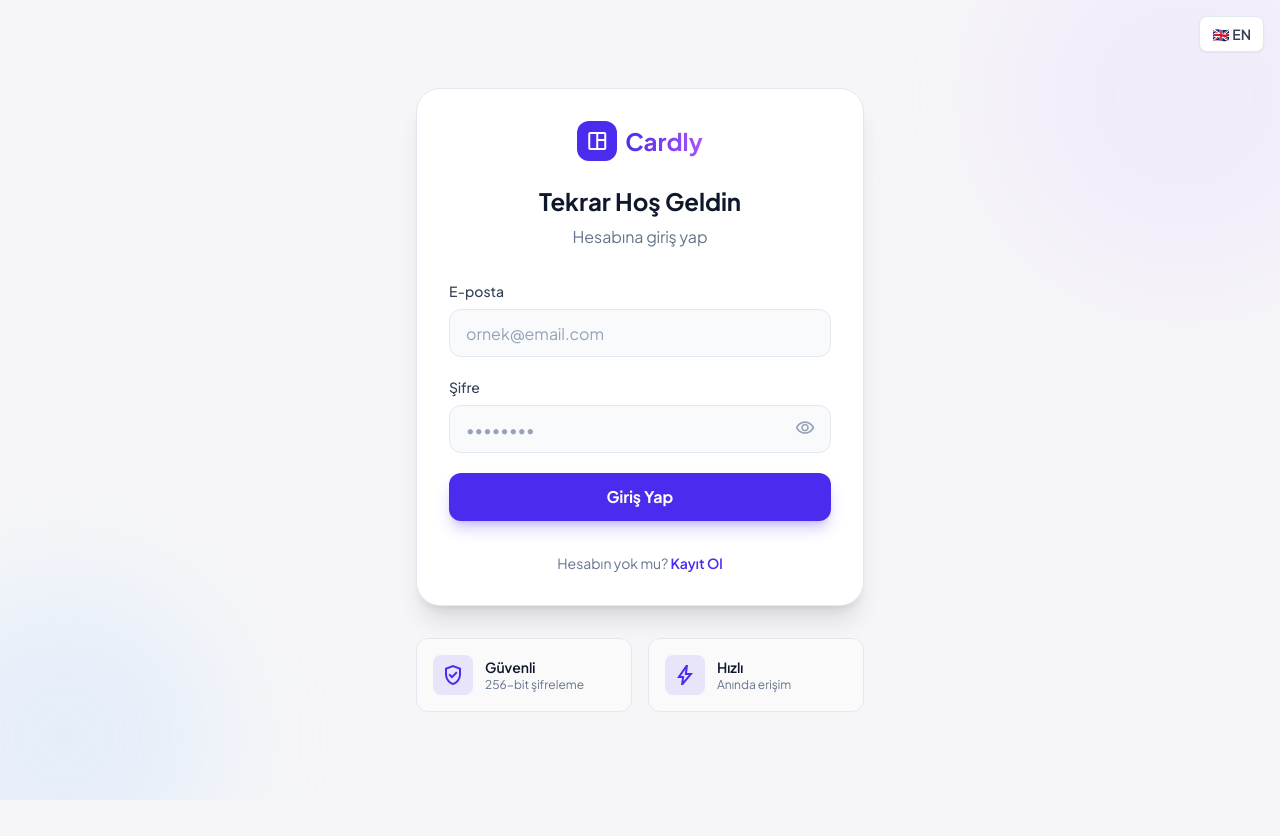
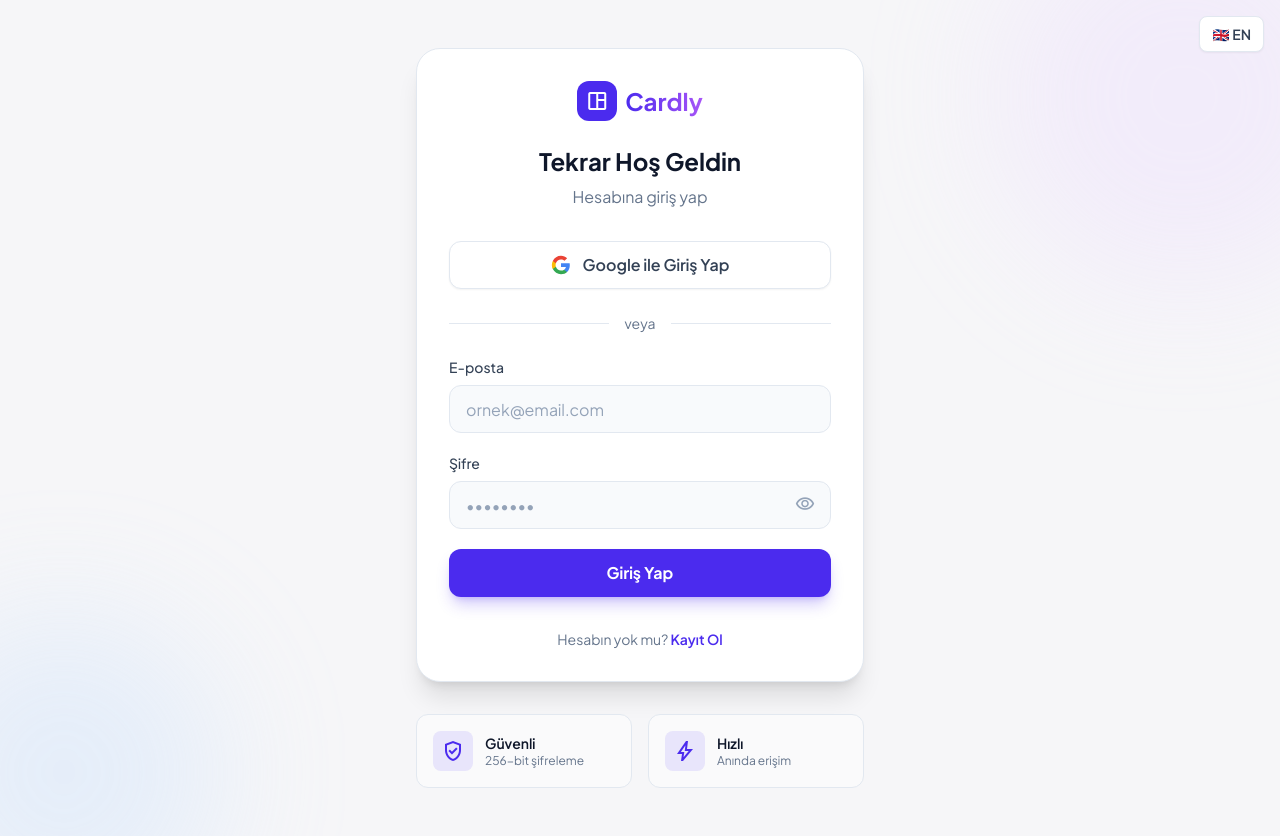
Before and after one commit to darkness-38/cardly, a React (Vite) app: page /login in a window 1280 px wide. Before the commit the page ends 800 px from the top, so only its background shows below. Built offline with nearby package versions, Linux system fonts and the light colour scheme; no server answers.

Commit message:
TETOOOOOOOOOOOOOOOOOOOOOOOOOOOOOOOOOOOOOOOOOOOOOOOOOOO

```diff
--- a/src/components/Login.jsx
+++ b/src/components/Login.jsx
@@ -9,8 +9,9 @@
     const [showPassword, setShowPassword] = useState(false);
     const [error, setError] = useState('');
     const [loading, setLoading] = useState(false);
+    const [googleLoading, setGoogleLoading] = useState(false);
 
-    const { login } = useAuth();
+    const { login, loginWithGoogle } = useAuth();
     const { t, language, toggleLanguage } = useLanguage();
     const navigate = useNavigate();
 
@@ -26,6 +27,20 @@
             setError(err.message);
         } finally {
             setLoading(false);
+        }
+    };
+
+    const handleGoogleLogin = async () => {
+        setError('');
+        setGoogleLoading(true);
+
+        try {
+            await loginWithGoogle();
+            navigate('/dashboard');
+        } catch (err) {
+            setError(err.message);
+        } finally {
+            setGoogleLoading(false);
         }
     };
 
@@ -65,6 +80,39 @@
                             {error}
                         </div>
                     )}
+
+                    {/* Google Sign In */}
+                    <button
+                        onClick={handleGoogleLogin}
+                        disabled={googleLoading || loading}
+                        className="w-full h-12 rounded-xl bg-white dark:bg-slate-700 border border-slate-200 dark:border-slate-600 text-slate-700 dark:text-white font-semibold shadow-sm hover:bg-slate-50 dark:hover:bg-slate-600 transition-all hover:-translate-y-0.5 disabled:opacity-50 disabled:cursor-not-allowed disabled:translate-y-0 flex items-center justify-center gap-3 mb-6"
+                    >
+                        {googleLoading ? (
+                            <div className="w-5 h-5 border-2 border-slate-300 border-t-slate-600 rounded-full animate-spin"></div>
+                        ) : (
+                            <>
+                                <svg className="w-5 h-5" viewBox="0 0 24 24">
+                                    <path fill="#4285F4" d="M22.56 12.25c0-.78-.07-1.53-.2-2.25H12v4.26h5.92c-.26 1.37-1.04 2.53-2.21 3.31v2.77h3.57c2.08-1.92 3.28-4.74 3.28-8.09z" />
+                                    <path fill="#34A853" d="M12 23c2.97 0 5.46-.98 7.28-2.66l-3.57-2.77c-.98.66-2.23 1.06-3.71 1.06-2.86 0-5.29-1.93-6.16-4.53H2.18v2.84C3.99 20.53 7.7 23 12 23z" />
+                                    <path fill="#FBBC05" d="M5.84 14.09c-.22-.66-.35-1.36-.35-2.09s.13-1.43.35-2.09V7.07H2.18C1.43 8.55 1 10.22 1 12s.43 3.45 1.18 4.93l2.85-2.22.81-.62z" />
+                                    <path fill="#EA4335" d="M12 5.38c1.62 0 3.06.56 4.21 1.64l3.15-3.15C17.45 2.09 14.97 1 12 1 7.7 1 3.99 3.47 2.18 7.07l3.66 2.84c.87-2.6 3.3-4.53 6.16-4.53z" />
+                                </svg>
+                                {language === 'tr' ? 'Google ile Giriş Yap' : 'Sign in with Google'}
+                            </>
+                        )}
+                    </button>
+
+                    {/* Divider */}
+                    <div className="relative mb-6">
+                        <div className="absolute inset-0 flex items-center">
+                            <div className="w-full border-t border-slate-200 dark:border-slate-700"></div>
+                        </div>
+                        <div className="relative flex justify-center text-sm">
+                            <span className="px-4 bg-white dark:bg-slate-800 text-slate-500 dark:text-slate-400">
+                                {language === 'tr' ? 'veya' : 'or'}
+                            </span>
+                        </div>
+                    </div>
 
                     {/* Form */}
                     <form onSubmit={handleSubmit} className="space-y-5">
@@ -112,7 +160,7 @@
 
                         <button
                             type="submit"
-                            disabled={loading}
+                            disabled={loading || googleLoading}
                             className="w-full h-12 rounded-xl bg-primary text-white font-bold shadow-lg shadow-primary/25 hover:bg-primary/90 hover:shadow-primary/40 transition-all hover:-translate-y-0.5 disabled:opacity-50 disabled:cursor-not-allowed disabled:translate-y-0 flex items-center justify-center"
                         >
                             {loading ? (
--- a/src/components/Register.jsx
+++ b/src/components/Register.jsx
@@ -11,8 +11,9 @@
     const [showPassword, setShowPassword] = useState(false);
     const [error, setError] = useState('');
     const [loading, setLoading] = useState(false);
+    const [googleLoading, setGoogleLoading] = useState(false);
 
-    const { register } = useAuth();
+    const { register, loginWithGoogle } = useAuth();
     const { t, language, toggleLanguage } = useLanguage();
     const navigate = useNavigate();
 
@@ -39,6 +40,20 @@
             setError(err.message);
         } finally {
             setLoading(false);
+        }
+    };
+
+    const handleGoogleLogin = async () => {
+        setError('');
+        setGoogleLoading(true);
+
+        try {
+            await loginWithGoogle();
+            navigate('/dashboard');
+        } catch (err) {
+            setError(err.message);
+        } finally {
+            setGoogleLoading(false);
         }
     };
 
@@ -78,6 +93,39 @@
                             {error}
                         </div>
                     )}
+
+                    {/* Google Sign In */}
+                    <button
+                        onClick={handleGoogleLogin}
+                        disabled={googleLoading || loading}
+                        className="w-full h-12 rounded-xl bg-white dark:bg-slate-700 border border-slate-200 dark:border-slate-600 text-slate-700 dark:text-white font-semibold shadow-sm hover:bg-slate-50 dark:hover:bg-slate-600 transition-all hover:-translate-y-0.5 disabled:opacity-50 disabled:cursor-not-allowed disabled:translate-y-0 flex items-center justify-center gap-3 mb-6"
+                    >
+                        {googleLoading ? (
+                            <div className="w-5 h-5 border-2 border-slate-300 border-t-slate-600 rounded-full animate-spin"></div>
+                        ) : (
+                            <>
+                                <svg className="w-5 h-5" viewBox="0 0 24 24">
+                                    <path fill="#4285F4" d="M22.56 12.25c0-.78-.07-1.53-.2-2.25H12v4.26h5.92c-.26 1.37-1.04 2.53-2.21 3.31v2.77h3.57c2.08-1.92 3.28-4.74 3.28-8.09z" />
+                                    <path fill="#34A853" d="M12 23c2.97 0 5.46-.98 7.28-2.66l-3.57-2.77c-.98.66-2.23 1.06-3.71 1.06-2.86 0-5.29-1.93-6.16-4.53H2.18v2.84C3.99 20.53 7.7 23 12 23z" />
+                                    <path fill="#FBBC05" d="M5.84 14.09c-.22-.66-.35-1.36-.35-2.09s.13-1.43.35-2.09V7.07H2.18C1.43 8.55 1 10.22 1 12s.43 3.45 1.18 4.93l2.85-2.22.81-.62z" />
+                                    <path fill="#EA4335" d="M12 5.38c1.62 0 3.06.56 4.21 1.64l3.15-3.15C17.45 2.09 14.97 1 12 1 7.7 1 3.99 3.47 2.18 7.07l3.66 2.84c.87-2.6 3.3-4.53 6.16-4.53z" />
+                                </svg>
+                                {language === 'tr' ? 'Google ile Kayıt Ol' : 'Sign up with Google'}
+                            </>
+                        )}
+                    </button>
+
+                    {/* Divider */}
+                    <div className="relative mb-6">
+                        <div className="absolute inset-0 flex items-center">
+                            <div className="w-full border-t border-slate-200 dark:border-slate-700"></div>
+                        </div>
+                        <div className="relative flex justify-center text-sm">
+                            <span className="px-4 bg-white dark:bg-slate-800 text-slate-500 dark:text-slate-400">
+                                {language === 'tr' ? 'veya' : 'or'}
+                            </span>
+                        </div>
+                    </div>
 
                     {/* Form */}
                     <form onSubmit={handleSubmit} className="space-y-5">
@@ -155,7 +203,7 @@
 
                         <button
                             type="submit"
-                            disabled={loading}
+                            disabled={loading || googleLoading}
                             className="w-full h-12 rounded-xl bg-primary text-white font-bold shadow-lg shadow-primary/25 hover:bg-primary/90 hover:shadow-primary/40 transition-all hover:-translate-y-0.5 disabled:opacity-50 disabled:cursor-not-allowed disabled:translate-y-0 flex items-center justify-center"
                         >
                             {loading ? (
--- a/src/context/AuthContext.jsx
+++ b/src/context/AuthContext.jsx
@@ -4,12 +4,15 @@
     signInWithEmailAndPassword,
     signOut,
     onAuthStateChanged,
-    updateProfile as firebaseUpdateProfile
+    updateProfile as firebaseUpdateProfile,
+    GoogleAuthProvider,
+    signInWithPopup
 } from 'firebase/auth';
 import { doc, setDoc, getDoc, updateDoc } from 'firebase/firestore';
 import { auth, db } from '../firebase';
 
 const AuthContext = createContext(null);
+const googleProvider = new GoogleAuthProvider();
 
 export function AuthProvider({ children }) {
     const [user, setUser] = useState(null);
@@ -93,6 +96,39 @@
         }
     };
 
+    const loginWithGoogle = async () => {
+        try {
+            const result = await signInWithPopup(auth, googleProvider);
+            const firebaseUser = result.user;
+
+            // Check if user document exists, if not create it
+            const userDocRef = doc(db, 'users', firebaseUser.uid);
+            const userDoc = await getDoc(userDocRef);
+
+            if (!userDoc.exists()) {
+                await setDoc(userDocRef, {
+                    name: firebaseUser.displayName || '',
+                    email: firebaseUser.email,
+                    bio: '',
+                    avatar: firebaseUser.photoURL || '',
+                    location: '',
+                    website: '',
+                    createdAt: new Date().toISOString()
+                });
+            }
+
+            return firebaseUser;
+        } catch (error) {
+            let message = 'Google ile giriş sırasında bir hata oluştu';
+            if (error.code === 'auth/popup-closed-by-user') {
+                message = 'Giriş penceresi kapatıldı';
+            } else if (error.code === 'auth/popup-blocked') {
+                message = 'Popup engellenmiş. Lütfen popup engelleyicisini devre dışı bırakın';
+            }
+            throw new Error(message);
+        }
+    };
+
     const logout = async () => {
         try {
             await signOut(auth);
@@ -143,6 +179,7 @@
         loading,
         register,
         login,
+        loginWithGoogle,
         logout,
         updateProfile,
         isAuthenticated: !!user
--- a/src/firebase.js
+++ b/src/firebase.js
@@ -1,23 +1,25 @@
 // Firebase configuration
-// Replace these values with your Firebase project configuration
 import { initializeApp } from 'firebase/app';
 import { getAuth } from 'firebase/auth';
 import { getFirestore } from 'firebase/firestore';
+import { getAnalytics } from 'firebase/analytics';
 
 const firebaseConfig = {
-    apiKey: "YOUR_API_KEY",
-    authDomain: "YOUR_PROJECT_ID.firebaseapp.com",
-    projectId: "YOUR_PROJECT_ID",
-    storageBucket: "YOUR_PROJECT_ID.appspot.com",
-    messagingSenderId: "YOUR_SENDER_ID",
-    appId: "YOUR_APP_ID"
+    apiKey: "AIzaSyApVicQXtdKfyAYOjr_Yul4qPUpWKzPQho",
+    authDomain: "cardlyyy.firebaseapp.com",
+    projectId: "cardlyyy",
+    storageBucket: "cardlyyy.firebasestorage.app",
+    messagingSenderId: "691075483784",
+    appId: "1:691075483784:web:92e48eb28d97c66a69f73d",
+    measurementId: "G-C4Y5WKCJS4"
 };
 
 // Initialize Firebase
 const app = initializeApp(firebaseConfig);
 
-// Initialize Firebase Authentication and Firestore
+// Initialize Firebase services
 export const auth = getAuth(app);
 export const db = getFirestore(app);
+export const analytics = getAnalytics(app);
 
 export default app;
```
